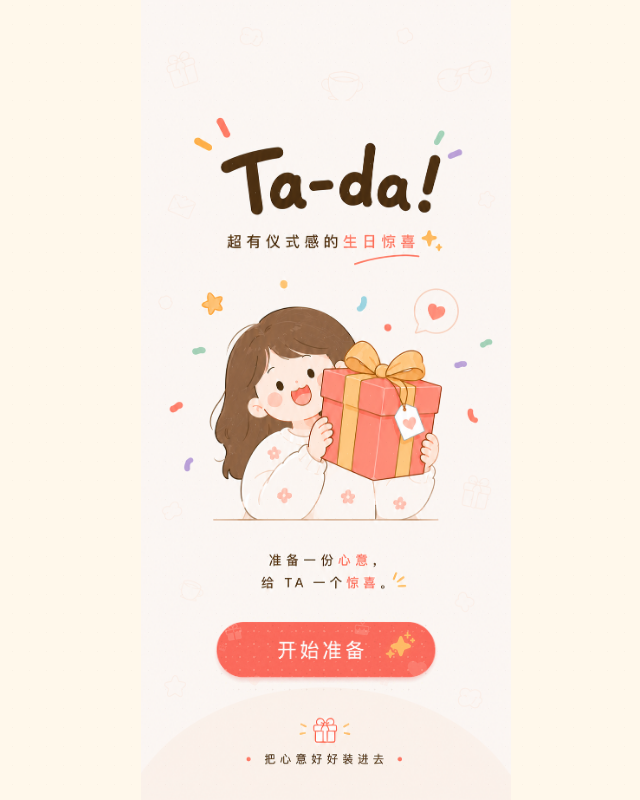
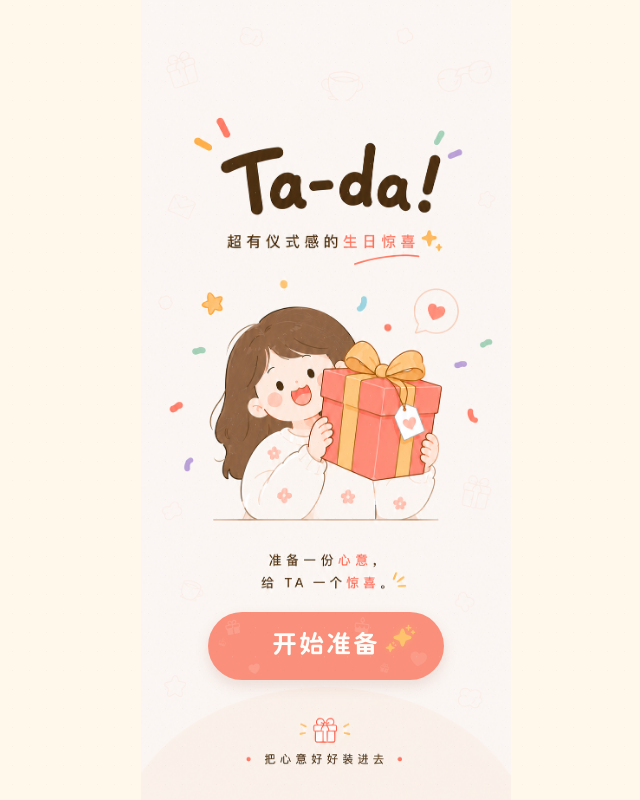
Before and after one commit to miso-zm/ta-da-birthday-surprise, a Next.js app: page /create in a window 1280 px wide. Shown: the whole page, without its empty margins (314-954 px from the left). Built offline with nearby package versions, Linux system fonts and the light colour scheme.

Commit message:
fix: redraw entry buttons with vector icons

```diff
--- a/src/components/primary-action-decoration/primary-action-decoration.module.css
+++ b/src/components/primary-action-decoration/primary-action-decoration.module.css
@@ -6,20 +6,6 @@
   border-radius: inherit;
   color: #ffd0c5;
   pointer-events: none;
-}
-
-.root::before {
-  position: absolute;
-  inset: 2px;
-  border-radius: inherit;
-  content: "";
-  background:
-    radial-gradient(circle at 14% 28%, rgb(255 247 223 / 26%) 0 1px, transparent 1.25px),
-    radial-gradient(circle at 68% 72%, rgb(97 53 35 / 9%) 0 0.8px, transparent 1.1px),
-    radial-gradient(circle at 44% 18%, rgb(255 247 223 / 17%) 0 0.7px, transparent 1px);
-  background-size: 14px 13px, 17px 16px, 11px 15px;
-  mix-blend-mode: soft-light;
-  opacity: 0.68;
 }
 
 .icon,
@@ -34,10 +20,10 @@
 }
 
 .giftLarge {
-  top: 13%;
+  top: 10%;
   left: 7%;
-  width: 20px;
-  height: 20px;
+  width: 18px;
+  height: 18px;
   transform: rotate(-11deg);
 }
 
@@ -51,7 +37,7 @@
 }
 
 .cakeLarge {
-  top: 9%;
+  top: 7%;
   right: 31%;
   width: 18px;
   height: 18px;
@@ -70,8 +56,8 @@
 .heartLarge {
   right: 7%;
   bottom: 17%;
-  width: 22px;
-  height: 22px;
+  width: 19px;
+  height: 19px;
   opacity: 0.16;
   transform: rotate(8deg);
 }
@@ -99,10 +85,10 @@
 }
 
 .sparkleLarge {
-  top: 23%;
+  top: 18%;
   right: 12%;
-  width: 27px;
-  height: 27px;
+  width: 24px;
+  height: 24px;
   animation: sparkle-large 4.4s ease-in-out 480ms infinite;
 }
 
--- a/src/features/opening/opening.module.css
+++ b/src/features/opening/opening.module.css
@@ -43,7 +43,7 @@
   top: 75%;
   left: 17.5%;
   width: 65%;
-  height: clamp(72px, 21vw, 82px);
+  height: clamp(60px, 17vw, 68px);
   margin: 0;
   padding: 0;
   overflow: hidden;
@@ -51,21 +51,26 @@
   cursor: pointer;
   border: 0;
   border-radius: 999px;
-  background: transparent;
+  background: var(--coral-action);
+  box-shadow: 0 6px 14px rgb(161 84 66 / 16%);
+  color: var(--on-dark);
+  font: inherit;
+  font-size: clamp(20px, 6vw, 25px);
+  font-weight: var(--font-weight-bold);
   animation: button-arrive 460ms ease-out 360ms both;
   transition: transform 110ms ease;
   -webkit-tap-highlight-color: transparent;
 }
 
-.buttonArtwork {
-  z-index: 0;
-  object-fit: fill;
-  user-select: none;
-  -webkit-user-drag: none;
+.buttonLabel {
+  position: relative;
+  z-index: 2;
+  letter-spacing: 0.08em;
 }
 
 .openButton:active {
-  transform: translateY(3px) scale(0.985);
+  transform: translateY(2px) scale(0.99);
+  box-shadow: 0 2px 7px rgb(161 84 66 / 13%);
 }
 
 .openButton:focus-visible {
@@ -88,8 +93,4 @@
     animation: none;
     transition: none;
   }
-
-  .buttonArtwork {
-    filter: brightness(1.018) saturate(1.025) sepia(0.03);
-  }
 }
--- a/src/features/opening/opening.tsx
+++ b/src/features/opening/opening.tsx
@@ -43,14 +43,8 @@ export function Opening({ recipient, sender, opening, onOpen }: OpeningProps) {
           className={styles.openButton}
           aria-label={`拆开看看：${sender.displayName} 送给 ${recipient.displayName} 的生日惊喜`}
         >
-          <Image
-            src="/assets/opening/receiver-opening-button-v2.png"
-            alt=""
-            fill
-            sizes="276px"
-            className={styles.buttonArtwork}
-          />
           <PrimaryActionDecoration />
+          <span className={styles.buttonLabel}>拆开看看</span>
         </button>
       </div>
     </section>
--- a/src/features/sender/sender-builder.module.css
+++ b/src/features/sender/sender-builder.module.css
@@ -39,7 +39,7 @@
   top: 76.5%;
   left: 18%;
   width: 64%;
-  height: clamp(72px, 21vw, 82px);
+  height: clamp(60px, 17vw, 68px);
   margin: 0;
   padding: 0;
   overflow: hidden;
@@ -47,7 +47,12 @@
   cursor: pointer;
   border: 0;
   border-radius: 999px;
-  background: transparent;
+  background: var(--coral-action);
+  box-shadow: 0 6px 14px rgb(161 84 66 / 16%);
+  color: var(--on-dark);
+  font: inherit;
+  font-size: clamp(20px, 6vw, 25px);
+  font-weight: var(--font-weight-bold);
   animation: welcome-button-reveal 460ms ease-out 360ms both;
   transition:
     opacity 160ms ease,
@@ -55,16 +60,16 @@
   -webkit-tap-highlight-color: transparent;
 }
 
-.welcomeButtonArtwork {
-  z-index: 0;
-  object-fit: fill;
-  user-select: none;
-  -webkit-user-drag: none;
+.welcomeButtonLabel {
+  position: relative;
+  z-index: 2;
+  letter-spacing: 0.08em;
 }
 
 .welcomeButton:active {
   opacity: 0.9;
   transform: scale(0.99);
+  box-shadow: 0 2px 7px rgb(161 84 66 / 13%);
 }
 
 @media (hover: hover) and (pointer: fine) {
@@ -1789,11 +1794,6 @@
     transition: none;
   }
 
-  .welcomeButtonArtwork {
-    animation: none;
-    filter: brightness(1.018) saturate(1.025) sepia(0.03);
-  }
-
   .loadingBlock,
   .loadingMark i {
     animation: none;
--- a/src/features/sender/sender-builder.tsx
+++ b/src/features/sender/sender-builder.tsx
@@ -1172,15 +1172,8 @@ export function SenderBuilder({
             onClick={startCreating}
             aria-label="开始准备生日惊喜"
           >
-            <NextImage
-              src="/assets/sender/sender-welcome-button-v2.png"
-              alt=""
-              fill
-              priority
-              sizes="270px"
-              className={styles.welcomeButtonArtwork}
-            />
             <PrimaryActionDecoration />
+            <span className={styles.welcomeButtonLabel}>开始准备</span>
           </button>
         </section>
       </main>
```
